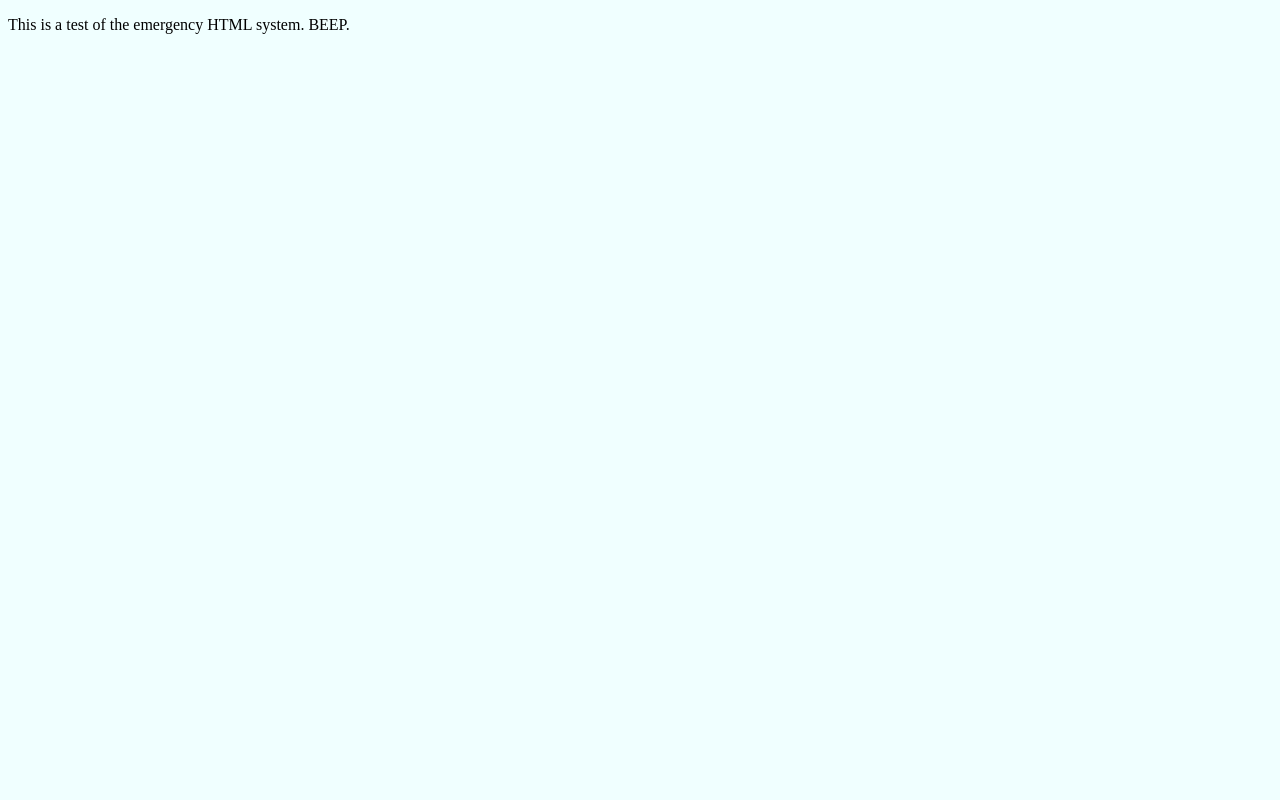
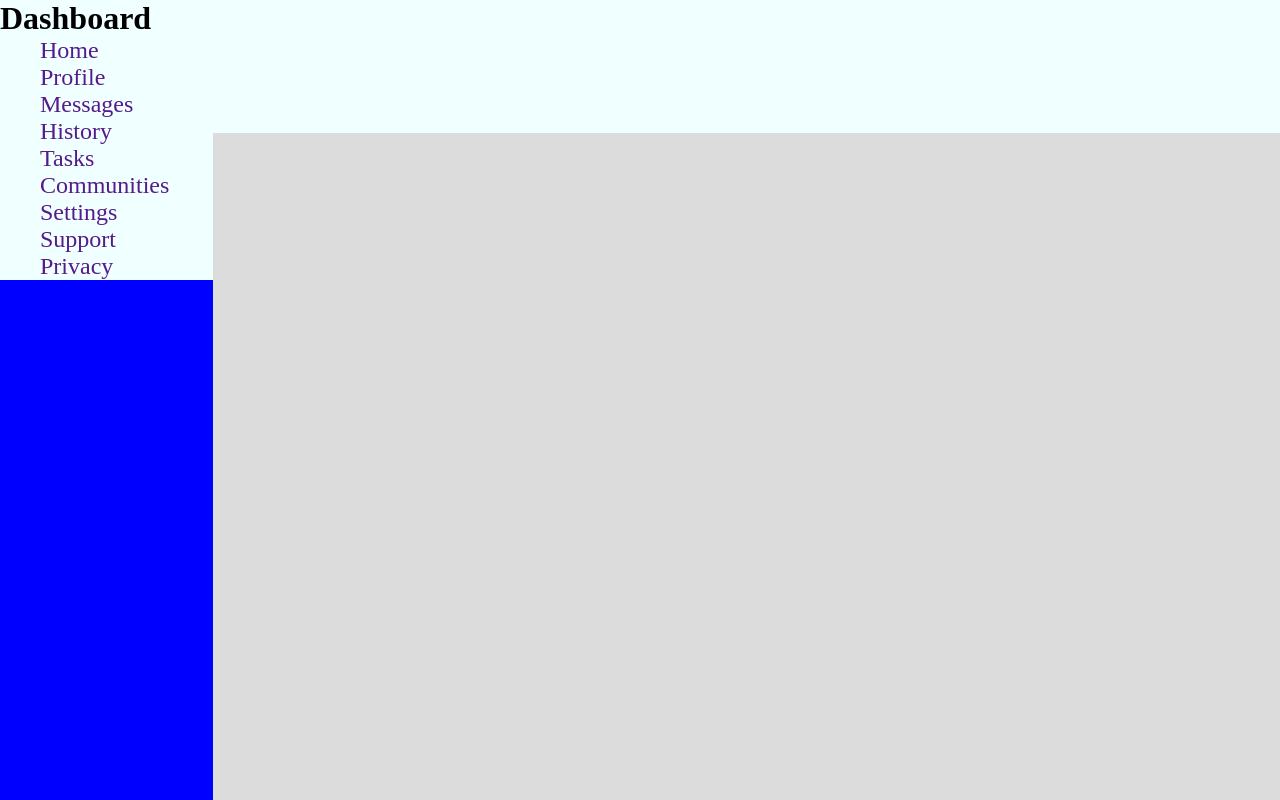
Before and after one commit to jevanwoods/odin_admin_dashboard, a plain HTML site: page index.html in a window 1280 px wide. Drawn offline with Linux system fonts and the light colour scheme.

Commit message:
Added basic elements to sidebar and simple styles.

```diff
--- a/index.html
+++ b/index.html
@@ -8,6 +8,31 @@
     <link rel="stylesheet" href="./styles.css">
 </head>
 <body>
-    <p class="test">This is a test of the emergency HTML system. BEEP.</p>
+    <div class="sidebar">
+        <h1 class="title">Dashboard</h1>
+        <nav class="navMenu">
+            <ul class="menu mainMenu">
+                <li class="menuItem homeButton"><a href="">Home</a></li>
+                <li class="menuItem profileButton"><a href="">Profile</a></li>
+                <li class="menuItem messageButton"><a href="">Messages</a></li>
+                <li class="menuItem historyButton"><a href="">History</a></li>
+                <li class="menuItem taskButton"><a href="">Tasks</a></li>
+                <li class="menuItem communityButton"><a href="">Communities</a></li>
+            </ul>
+        </nav>
+        <nav class="navMenu">
+            <ul class="menu settingsMenu">
+                <li class="menuItem settingButton"><a href="">Settings</a></li>
+                <li class="menuItem supportButton"><a href="">Support</a></li>
+                <li class="menuItem privacyButton"><a href="">Privacy</a></li>
+            </ul>
+        </nav>
+    </div>
+    <div class="topbar">
+
+    </div>
+    <div class="content">
+
+    </div>
 </body>
 </html>
--- a/styles.css
+++ b/styles.css
@@ -1,3 +1,36 @@
 * {
     background-color: azure;
+    margin: 0;
+    text-decoration: none;
+    list-style: none;
 }
+
+body {
+    height: 100vh;
+    width: 100vw;
+    display: grid;
+    grid-template-columns: 1fr 5fr;
+    grid-template-rows: 1fr 5fr;
+}
+
+.sidebar {
+    background-color: blue;
+    grid-column: 1/2;
+    grid-row: 1/3;
+}
+
+.menuItem {
+    font-size: 24px;
+}
+
+.headbar {
+    background-color: green;
+    grid-column: 2/3;
+    grid-row: 1/2;
+}
+
+.content {
+    background-color: gainsboro;
+    grid-column: 2/3;
+    grid-row: 2/3;
+}
```
